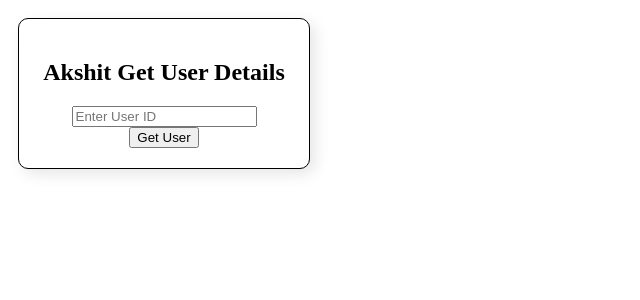
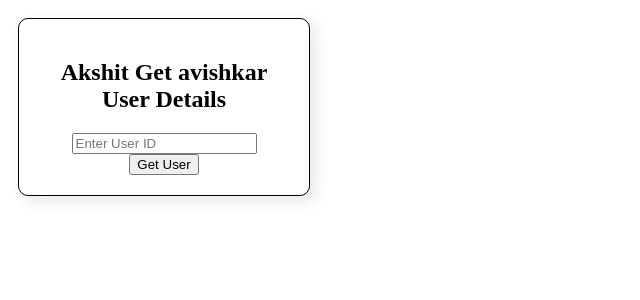
Before and after one commit to Akshitdhake2004/Clould-react, a React (Vite) app: page / in a window 1280 px wide. Shown: the top 300 px of the page, without its empty margins (0-640 px from the left). Built offline with nearby package versions, Linux system fonts and the light colour scheme.

Commit message:
Update UserDetails.jsx

```diff
--- a/src/UserDetails.jsx
+++ b/src/UserDetails.jsx
@@ -27,7 +27,7 @@ const UserDetails = () => {
 
     return (
         <div className="card">
-            <h2 className="text-2xl font-bold mb-4"> Akshit Get User Details</h2>
+            <h2 className="text-2xl font-bold mb-4"> Akshit Get avishkar User Details</h2>
             <input
                 type="text"
                 placeholder="Enter User ID"
```
